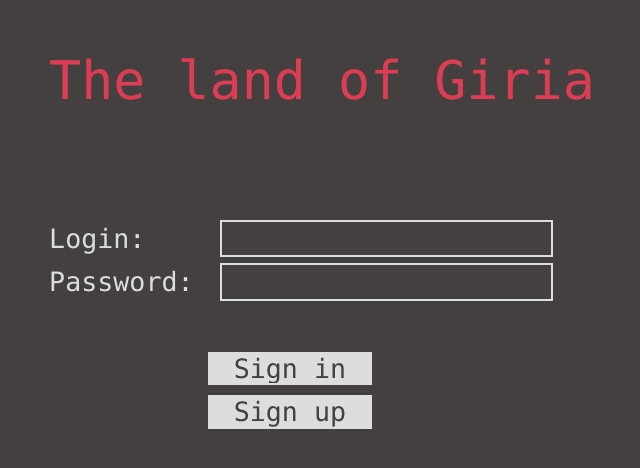
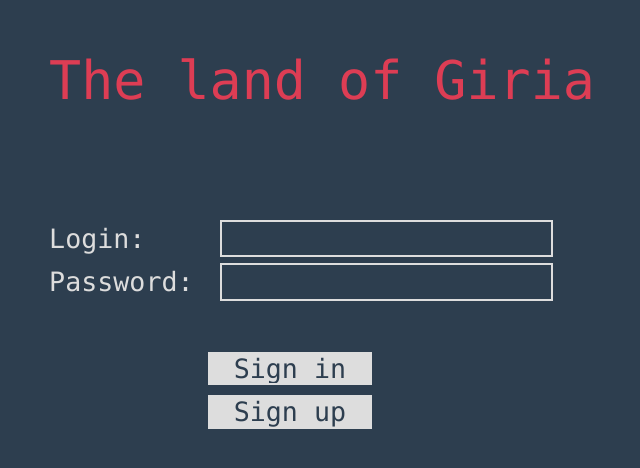
Before and after one commit to girvel/giria_frontend, a React (Vite) app: page / in a window 1280 px wide. Shown: the top 468 px of the page, without its empty margins (318-958 px from the left). Built offline with nearby package versions, Linux system fonts and the light colour scheme.

Commit message:
Prettier background colors

```diff
--- a/src/common.css
+++ b/src/common.css
@@ -20,7 +20,7 @@ body {
   --font-size: 20pt;
   --line-height: calc(var(--font-size) * 0.81);
   --text-color: #dddddd;
-  --bg: #454040;
+  --bg: #2d3e4f;
 
   --fancy-red: #dd3d54;
 
--- a/src/components/InfoBar.css
+++ b/src/components/InfoBar.css
@@ -2,4 +2,5 @@
   border: 2px solid var(--text-color);
   padding: calc(var(--line-height) - 2px);
   width: 20ch;
+  background-color: #4f3e2d;
 }
```
